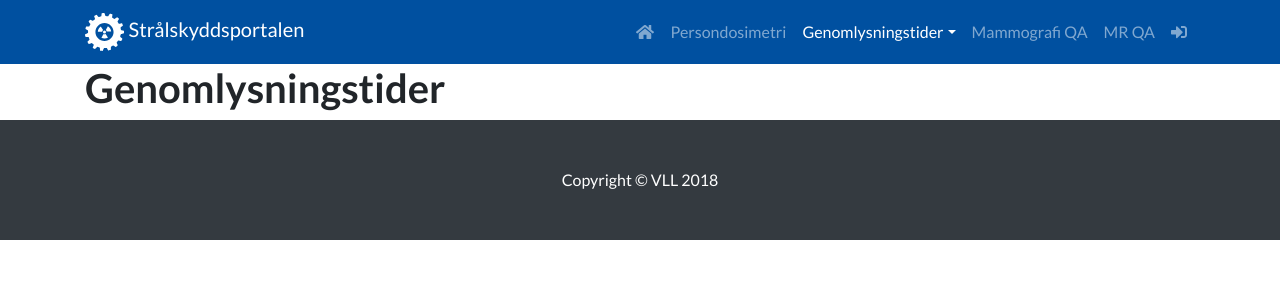
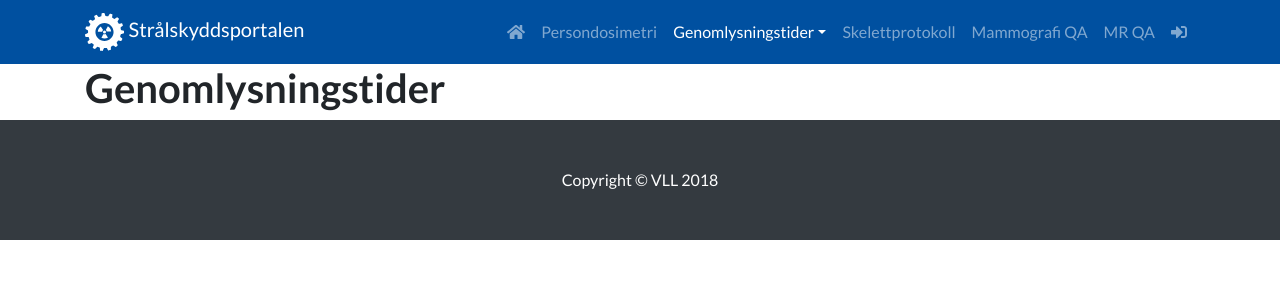
Before and after one commit to rvbCMTS/ssp, a Django app: page /genomlysning/ in a window 1280 px wide. Shown: the top 300 px of the page. Run offline with Django 3.2, Linux system fonts and the light colour scheme; parts of the project's set-up code (start-up, migrations or seed data) failed here and were passed over; some libraries are stand-ins or nearby versions.

Commit message:
#19 Added link to skeleton_protocols

```diff
--- a/templates/base.html
+++ b/templates/base.html
@@ -54,6 +54,10 @@
                 <a class="dropdown-item" href="{% url 'fluoro_times:ssm-plots' %}">SSM-plottar</a>
                 <a class="dropdown-item" href="{% url 'fluoro_times:data-clean' %}">Städa data</a>
               </div>
+            </li>
+
+            <li class="nav-item {% active 'skelettprotokoll' %}">
+              <a class="nav-link" href="{% url 'sp:sp-results' %}">Skelettprotokoll</a>
             </li>
 
             <li class="nav-item {% active 'mgqa' %}">
```
